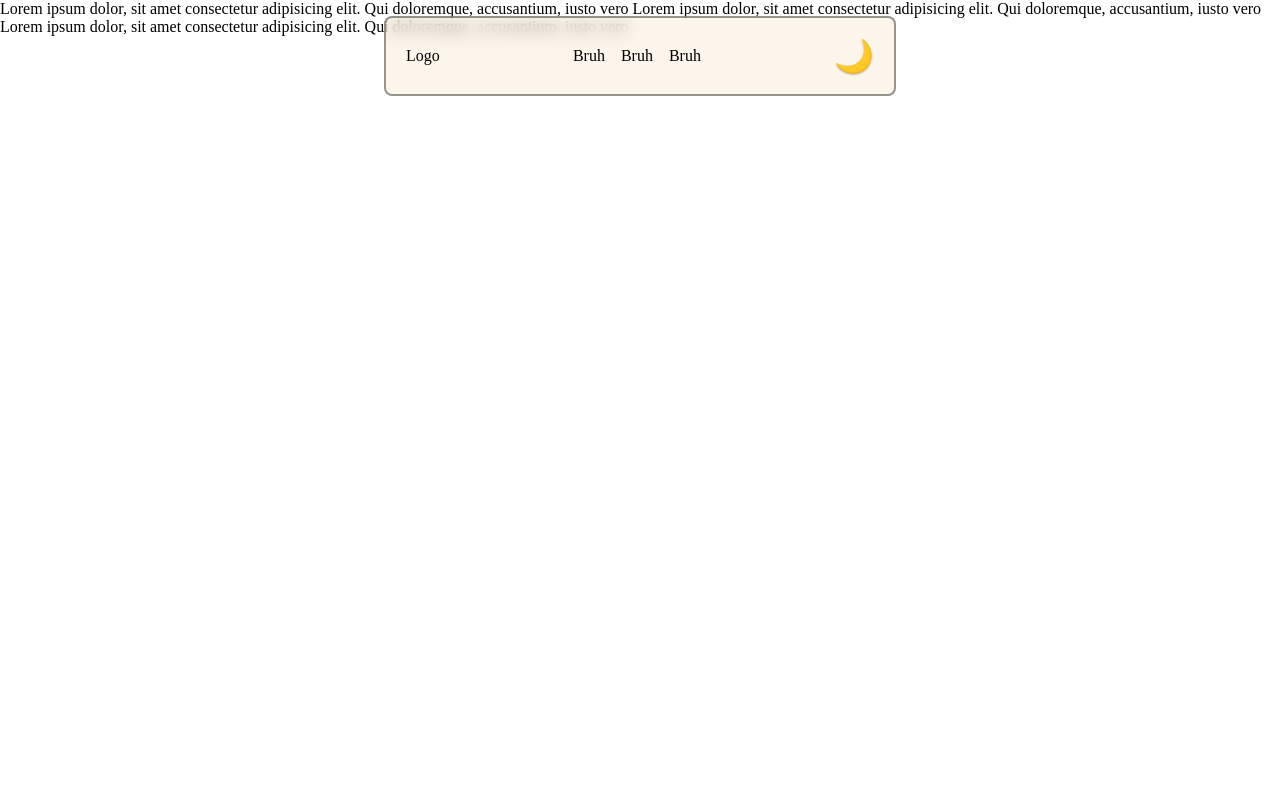
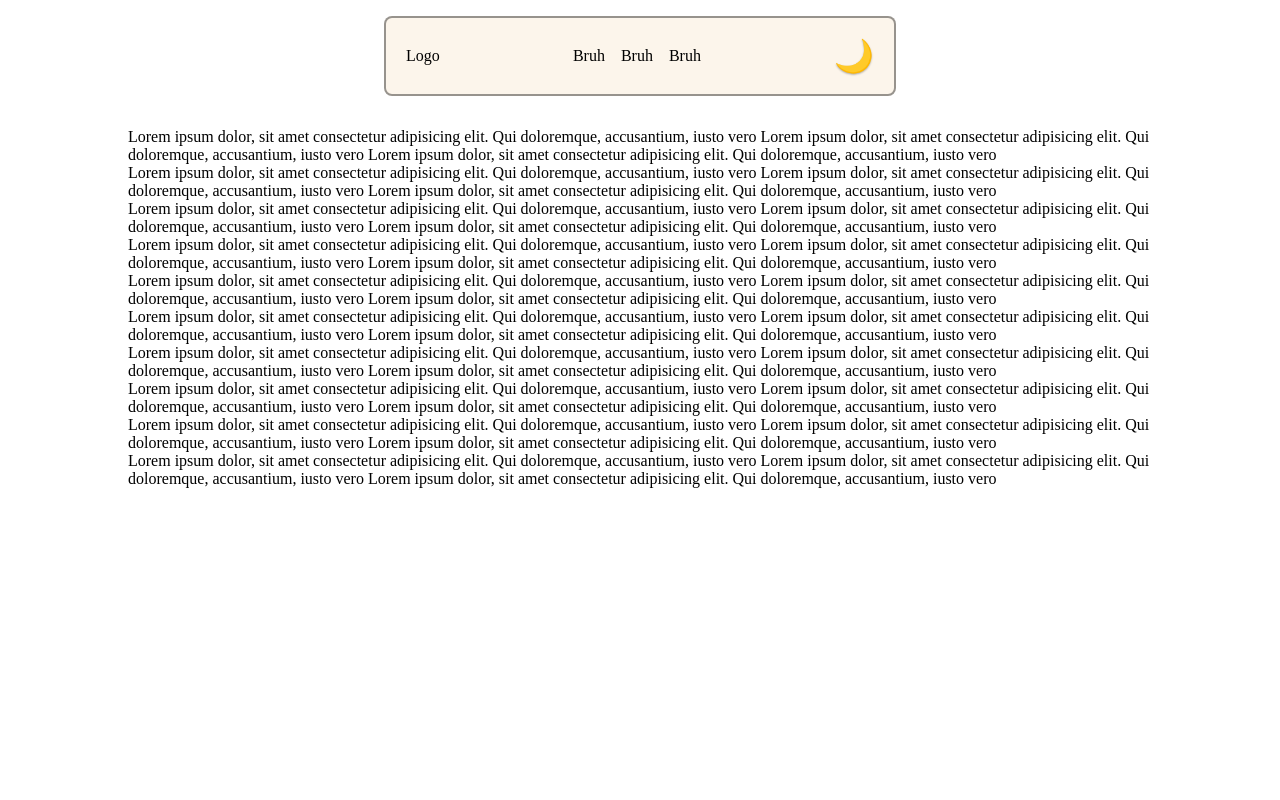
Before and after one commit to MehdiKababy/blog, a Django app: page / in a window 1280 px wide. Run offline with Django 5.2, Linux system fonts and the light colour scheme.

Commit message:
Update ( Come On Wat Are You Reading this commit this is fix something but what i dont jnow im not a god )

```diff
--- a/blog/pages/static/header/css/header.css
+++ b/blog/pages/static/header/css/header.css
@@ -3,7 +3,7 @@
 
   /* variables of color */
   color-scheme: dark;
-    --text-color: #FAEBD7;
+  --text-color: #faebd7;
   --bg-color-body: #151d25;
   --bg-color-header: rgba(50, 57, 73, 0.5);
   --text-shadow: 0px 1px 2px rgba(250, 235, 215, 0.4);
@@ -23,7 +23,7 @@
   /* variables of color */
   color-scheme: light;
   --text-color: #000;
-    --bg-color-body: #FFFAED;
+  --bg-color-body: #fffaed;
   --bg-color-header: rgba(250, 235, 215, 0.5);
   --text-shadow: 0px 1px 2px rgba(0, 0, 0, 0.3);
   --border-header: 2px rgba(0, 0, 0, 0.4) solid;
@@ -46,11 +46,12 @@ header {
   border: var(--border-header);
   padding: 0 20px;
   border-radius: 8px;
-    margin-top: 2vh;
+  margin: 2vh 0 4vh;
   transition: var(--transition-border);
   background: var(--bg-color-header);
   backdrop-filter: blur(8px);
-    position: fixed;
+  position: sticky;
+  top: 2vh;
   z-index: 10;
 }
 
--- a/blog/pages/static/header/js/header.js
+++ b/blog/pages/static/header/js/header.js
@@ -3,6 +3,8 @@
     const themeBtn = document.getElementById("toggle-theme");
     const root = document.documentElement;
     const THEME_KEY = "theme";
+    const headerUl = document.getElementById("header-ul");
+    const headerLogo = document.getElementById("header-logo");
 
     (function checkStatus() {
         const saved = localStorage.getItem(THEME_KEY);
@@ -33,4 +35,6 @@
     };
 
     if (themeBtn) themeBtn.addEventListener("click", toggleTheme);
+    headerUl.addEventListener("click",(e)=>{e.preventDefault()})
+    headerLogo.addEventListener("click",(e)=>{e.preventDefault()})
 })();
--- a/blog/pages/static/home/css/home.css
+++ b/blog/pages/static/home/css/home.css
@@ -1,8 +1,12 @@
 body {
-    display: flex;
-    justify-content: start;
-    align-items: center;
-    height: 100vh;
-    flex-direction: column;
-    transition: all 200ms linear;
+  display: flex;
+  justify-content: start;
+  align-items: center;
+  flex-direction: column;
+  transition: all 200ms linear;
+  width: 100%;
 }
+
+main {
+  width: 80%;
+}
--- a/blog/pages/templates/header/header.html
+++ b/blog/pages/templates/header/header.html
@@ -1,20 +1,20 @@
 {% load static %}
 {% comment %} <link rel="stylesheet" href="{% static '/header/css/style.css' %}"> {% endcomment %}
 <header id="header">
-    <a href="" id="header-logo">Logo</a>
+    <a href="" id="header-logo" class="header-a">Logo</a>
     <nav id="header-nav">
         <ul id="header-ul">
 
             <li class="header-li">
-                <a href="">Bruh</a>
+                <a href="" class="header-a">Bruh</a>
             </li>
 
             <li class="header-li">
-                <a href="">Bruh</a>
+                <a href="" class="header-a">Bruh</a>
             </li>
 
             <li class="header-li">
-                <a href="">Bruh</a>
+                <a href="" class="header-a">Bruh</a>
             </li>
 
         </ul>
--- a/blog/pages/templates/home/home.html
+++ b/blog/pages/templates/home/home.html
@@ -1,20 +1,99 @@
 {% load static %}
 <!DOCTYPE html>
 <html lang="en" dir="ltr">
-
   <head>
     <meta charset="UTF-8" />
     <meta name="viewport" content="width=device-width, initial-scale=1.0" />
     <title>Practice</title>
-    <link rel="stylesheet" href="{% static '/home/css/home.css' %}">
-    <link rel="stylesheet" href="{% static '/header/css/header.css' %}">
+    <link rel="stylesheet" href="{% static '/home/css/home.css' %}" />
+    <link rel="stylesheet" href="{% static '/header/css/header.css' %}" />
   </head>
 
-<body id="body">
+  <body>
     {% include "header/header.html" %}
     <main>
       <div>
-            <!-- <button id="button">Test</button> -->
+        <p>
+          Lorem ipsum dolor, sit amet consectetur adipisicing elit. Qui
+          doloremque, accusantium, iusto vero Lorem ipsum dolor, sit amet
+          consectetur adipisicing elit. Qui doloremque, accusantium, iusto vero
+          Lorem ipsum dolor, sit amet consectetur adipisicing elit. Qui
+          doloremque, accusantium, iusto vero
+        </p>
+      </div>
+      <div>
+        <p>
+          Lorem ipsum dolor, sit amet consectetur adipisicing elit. Qui
+          doloremque, accusantium, iusto vero Lorem ipsum dolor, sit amet
+          consectetur adipisicing elit. Qui doloremque, accusantium, iusto vero
+          Lorem ipsum dolor, sit amet consectetur adipisicing elit. Qui
+          doloremque, accusantium, iusto vero
+        </p>
+      </div>
+      <div>
+        <p>
+          Lorem ipsum dolor, sit amet consectetur adipisicing elit. Qui
+          doloremque, accusantium, iusto vero Lorem ipsum dolor, sit amet
+          consectetur adipisicing elit. Qui doloremque, accusantium, iusto vero
+          Lorem ipsum dolor, sit amet consectetur adipisicing elit. Qui
+          doloremque, accusantium, iusto vero
+        </p>
+      </div>
+      <div>
+        <p>
+          Lorem ipsum dolor, sit amet consectetur adipisicing elit. Qui
+          doloremque, accusantium, iusto vero Lorem ipsum dolor, sit amet
+          consectetur adipisicing elit. Qui doloremque, accusantium, iusto vero
+          Lorem ipsum dolor, sit amet consectetur adipisicing elit. Qui
+          doloremque, accusantium, iusto vero
+        </p>
+      </div>
+      <div>
+        <p>
+          Lorem ipsum dolor, sit amet consectetur adipisicing elit. Qui
+          doloremque, accusantium, iusto vero Lorem ipsum dolor, sit amet
+          consectetur adipisicing elit. Qui doloremque, accusantium, iusto vero
+          Lorem ipsum dolor, sit amet consectetur adipisicing elit. Qui
+          doloremque, accusantium, iusto vero
+        </p>
+      </div>
+      <div>
+        <p>
+          Lorem ipsum dolor, sit amet consectetur adipisicing elit. Qui
+          doloremque, accusantium, iusto vero Lorem ipsum dolor, sit amet
+          consectetur adipisicing elit. Qui doloremque, accusantium, iusto vero
+          Lorem ipsum dolor, sit amet consectetur adipisicing elit. Qui
+          doloremque, accusantium, iusto vero
+        </p>
+      </div>
+      <div>
+        <p>
+          Lorem ipsum dolor, sit amet consectetur adipisicing elit. Qui
+          doloremque, accusantium, iusto vero Lorem ipsum dolor, sit amet
+          consectetur adipisicing elit. Qui doloremque, accusantium, iusto vero
+          Lorem ipsum dolor, sit amet consectetur adipisicing elit. Qui
+          doloremque, accusantium, iusto vero
+        </p>
+      </div>
+      <div>
+        <p>
+          Lorem ipsum dolor, sit amet consectetur adipisicing elit. Qui
+          doloremque, accusantium, iusto vero Lorem ipsum dolor, sit amet
+          consectetur adipisicing elit. Qui doloremque, accusantium, iusto vero
+          Lorem ipsum dolor, sit amet consectetur adipisicing elit. Qui
+          doloremque, accusantium, iusto vero
+        </p>
+      </div>
+      <div>
+        <p>
+          Lorem ipsum dolor, sit amet consectetur adipisicing elit. Qui
+          doloremque, accusantium, iusto vero Lorem ipsum dolor, sit amet
+          consectetur adipisicing elit. Qui doloremque, accusantium, iusto vero
+          Lorem ipsum dolor, sit amet consectetur adipisicing elit. Qui
+          doloremque, accusantium, iusto vero
+        </p>
+      </div>
+      <div>
         <p>
           Lorem ipsum dolor, sit amet consectetur adipisicing elit. Qui
           doloremque, accusantium, iusto vero Lorem ipsum dolor, sit amet
@@ -27,5 +106,4 @@
     <script src="{% static '/home/js/home.js' %}"></script>
     <script src="{% static '/header/js/header.js' %}"></script>
   </body>
-
 </html>
```
Lines whose indentation alone changed are shown as unchanged.
